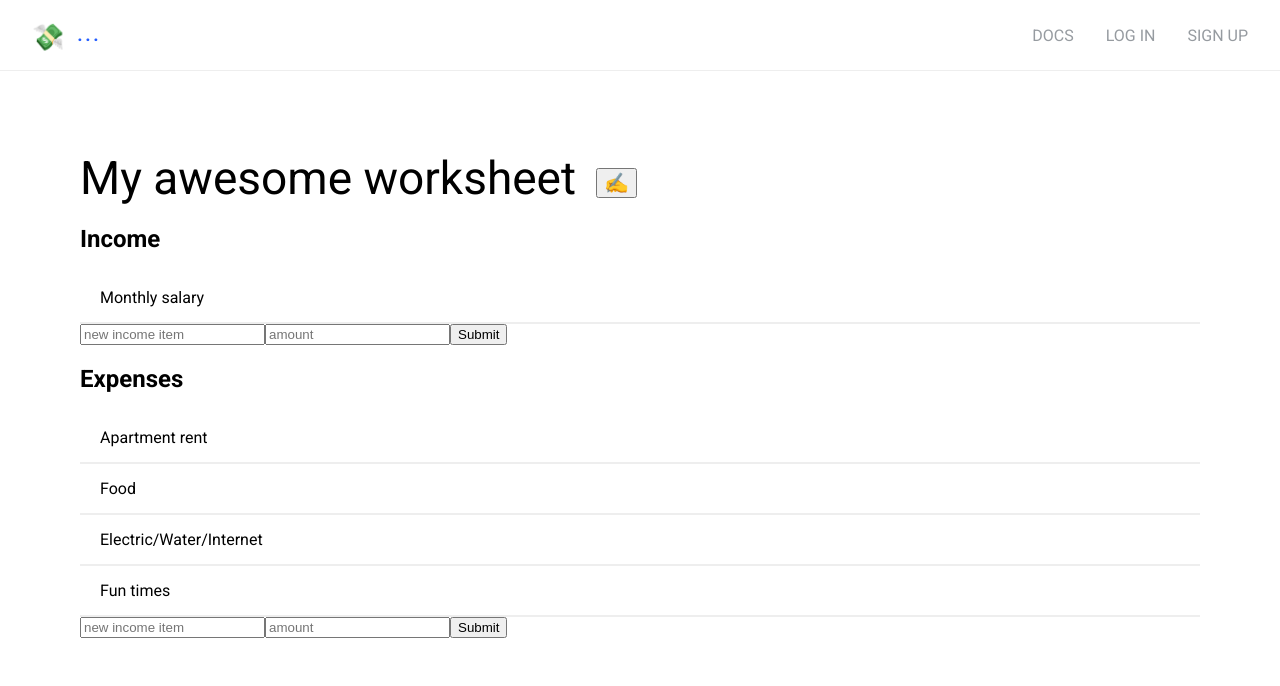
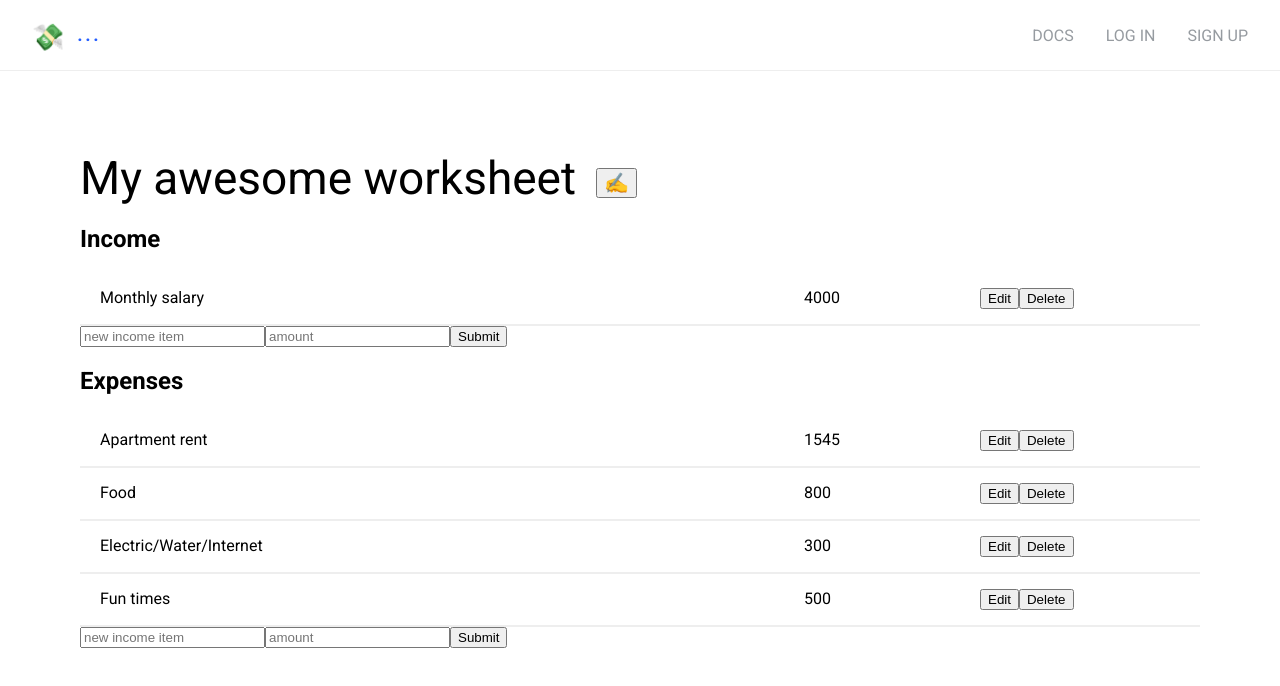
Before and after one commit to andersblom/finance-calculator, a React (Create React App) app: page / in a window 1280 px wide. Shown: the top 686 px of the page. Built offline with nearby package versions, Linux system fonts and the light colour scheme.

Commit message:
markup for singlelistitem + fixed a radix parameter eslint warning

```diff
--- a/src/components/WorkSheet/BudgetItems/index.js
+++ b/src/components/WorkSheet/BudgetItems/index.js
@@ -28,7 +28,7 @@ export default class BudgetItems extends Component {
   handleSubmitNewBudgetItem(e) {
     e.preventDefault();
     const name = e.target.name.value;
-    const amount = parseInt(e.target.amount.value);
+    const amount = parseInt(e.target.amount.value, 10);
     const isExpense = e.target.isExpense !== undefined;
 
     this.props.addBudgetItem(name, amount, isExpense);
--- a/src/components/Worksheet/SingleBudgetListItem/SingleBudgetListItem.css
+++ b/src/components/Worksheet/SingleBudgetListItem/SingleBudgetListItem.css
@@ -1,4 +1,6 @@
 .listItem__entry__container {
+  display: grid;
+  grid-template-columns: 4fr minmax(150px, 1fr) minmax(200px, 1fr);
   padding: 15px 20px;
   border-bottom: 2px solid var(--bright_gray);
 }
--- a/src/components/Worksheet/SingleBudgetListItem/index.js
+++ b/src/components/Worksheet/SingleBudgetListItem/index.js
@@ -6,6 +6,8 @@ import './SingleBudgetListItem.css';
 const SingleBudgetListItem = ({ item }) => (
   <div className="listItem__entry__container">
     <div className="name">{item.name}</div>
+    <div className="amount">{item.amount}</div>
+    <div className="actions"><button>Edit</button><button>Delete</button></div>
   </div>
 );
 
```
